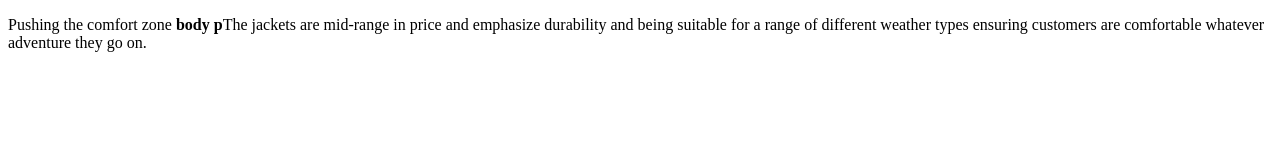
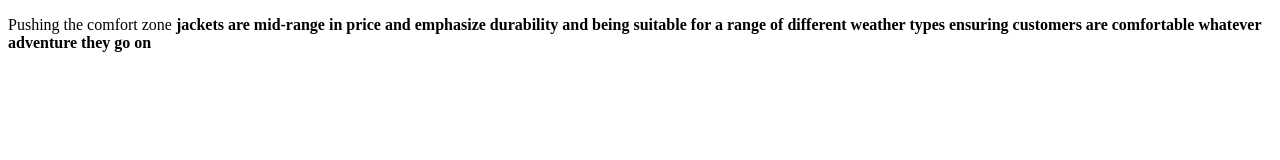
Before and after one commit to Noroff-FEU-Assignments/cross-course-project-espenstenhammer, a plain HTML site: page index.html in a window 1280 px wide. Drawn offline with Linux system fonts and the light colour scheme.

Commit message:
new text

```diff
--- a/index.html
+++ b/index.html
@@ -4,6 +4,9 @@
     <title>Rainy Days </title>
   </head>
   <body>
-    <p>Pushing the comfort zone <strong>body</strong>  <strong>p</strong>The jackets are mid-range in price and emphasize durability and being suitable for a range of different weather types ensuring customers are comfortable whatever adventure they go on.</p>
+    <p>Pushing the comfort zone <strong></strong>
+
+        <strong>jackets are mid-range in price and emphasize durability and being suitable for a range of different weather types
+            ensuring customers are comfortable whatever adventure they go on</strong></p>
   </body>
 </html>
```
